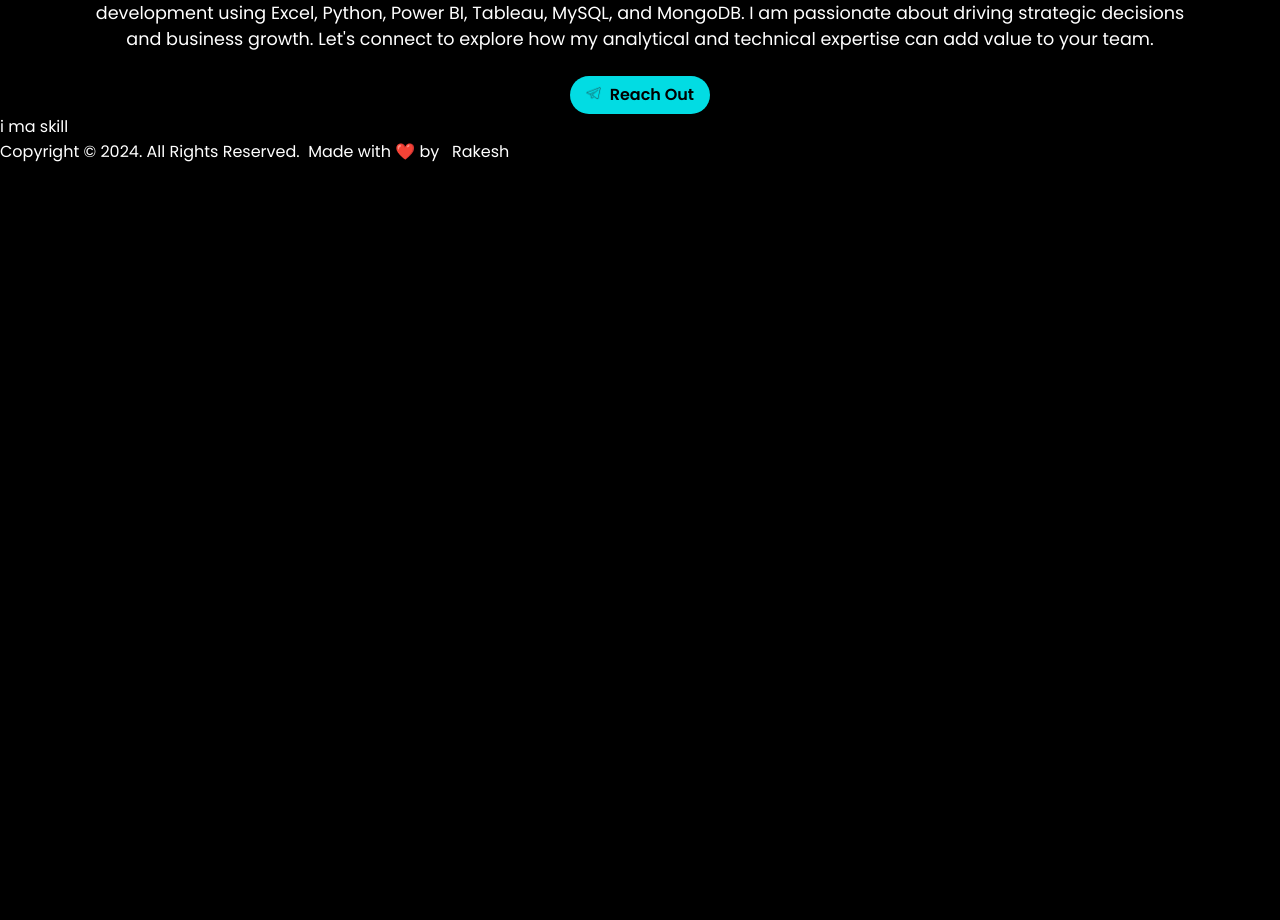
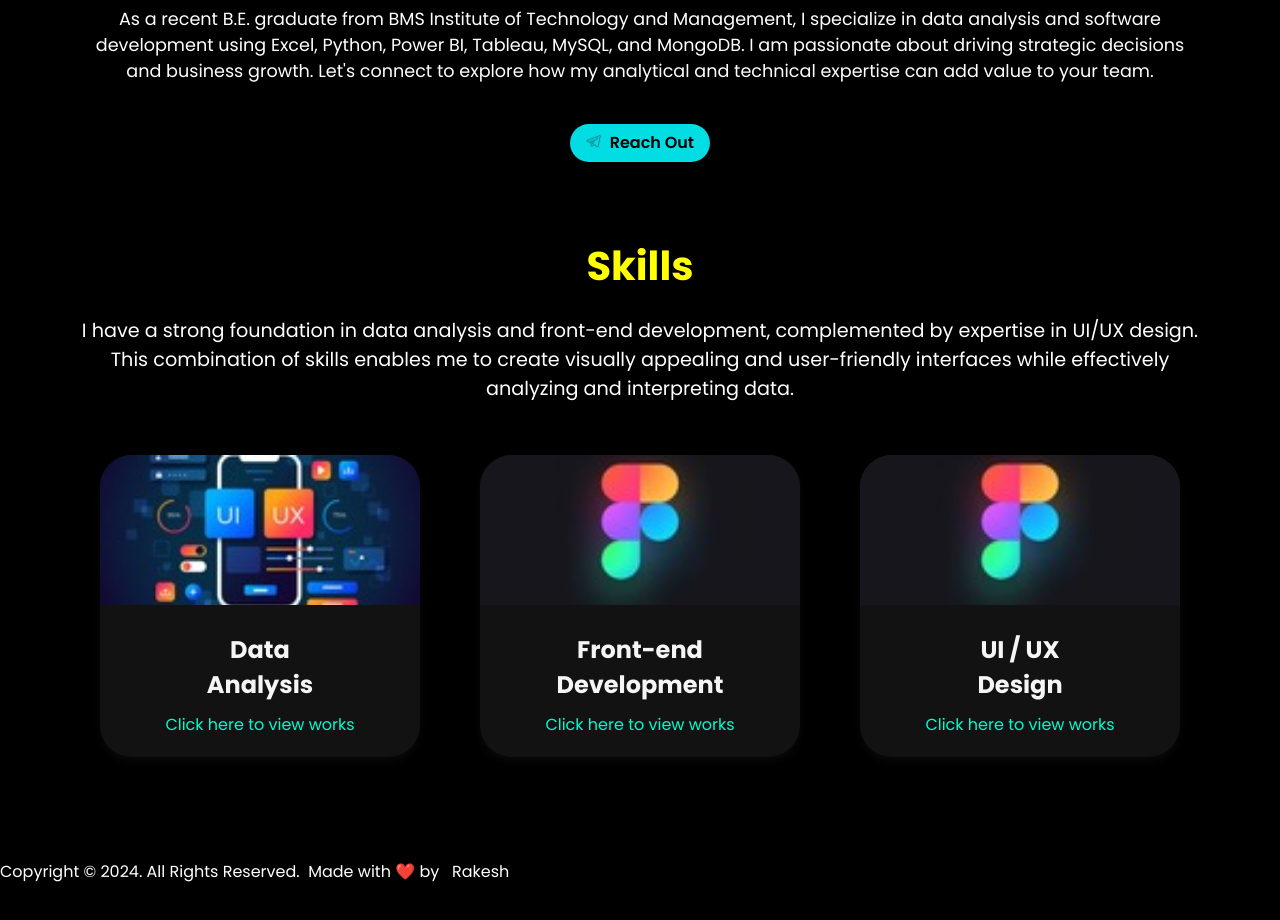
Before and after one commit to rakii17/Portfolio, a React (Create React App) app: page / in a window 1280 px wide. Shown: the part 476-1396 px from the top of the page. Before the commit the page ends 800 px from the top, so only its background shows below. Built offline with nearby package versions, Linux system fonts and the light colour scheme.

Commit message:
Added Skills section

```diff
--- a/src/App.js
+++ b/src/App.js
@@ -1,5 +1,4 @@
 import React from 'react';
-import { BrowserRouter as Router, Route, Routes } from 'react-router-dom';
 import Navbar from './components/Navbar/navbar';
 import Homepage from './components/Homepage/homepage';
 import Skills from './components/Skills/skills';
@@ -7,6 +6,7 @@ import Projects from './components/Projects/projects';
 import Works from './components/Works/works';
 import Studies from './components/Studies/studies';
 import Footer from './components/Footer/footer';
+import { BrowserRouter as Router, Route, Routes } from 'react-router-dom';
 
 function App() {
   return (
@@ -16,6 +16,7 @@ function App() {
         <Homepage />
         <Skills />
         <Projects />
+        <Works />
         <Studies />
         <Footer />
       </div>
--- a/src/components/Homepage/homepage.css
+++ b/src/components/Homepage/homepage.css
@@ -4,7 +4,6 @@
   align-items: center;
   flex-direction: column;
   padding: 0;
-  /* Adjust padding as needed */
   margin-top: 2rem;
   background-color: black;
 }
@@ -12,16 +11,13 @@
 .introContent {
   text-align: center;
   max-width: 70rem;
-  /* Adjust max-width as needed */
-  margin: 0 auto;
+  margin: 1rem auto;
 }
 
 .backgroundIntroImg {
   border-radius: 3rem;
-  /* Makes the image round */
   max-width: 100%;
   margin-top: 0;
-  /* Adjust margin as needed */
   height: 200px;
   width: 200px;
   object-fit: cover;
@@ -29,24 +25,19 @@
 
 .hello {
   font-size: 2em;
-  /* Big font size */
   font-weight: bold;
-  /* Bold text */
 }
 
 .introText {
   font-size: 2em;
-  /* Adjust size as needed */
   margin-top: 1rem;
-  /* Adjust spacing */
+  margin-bottom: 1rem;
   font-weight: bold;
 }
 
 .introSubText {
   font-size: 1.5em;
-  /* Adjust size as needed */
   margin-top: 1rem;
-  /* Adjust spacing */
   font-weight: light;
 }
 
@@ -56,9 +47,7 @@
 
 .introPara {
   font-size: 1.1rem;
-  /* Adjust size as needed */
   margin-top: 1rem;
-  /* Adjust spacing */
 }
 
 .btn {
@@ -72,16 +61,14 @@
   text-decoration: none;
   font-size: 1em;
   cursor: pointer;
-  margin-top: 1.5rem;
+  margin-top: 2.5rem;
   border-radius: 20rem;
-  /* Adjust spacing */
+  margin-bottom: 0.5rem;
 }
 
 .btnImg {
   height: 15px;
-  /* Example button image height */
   margin-right: 5px;
-  /* Example margin for image */
 }
 
 @media (max-width: 780px) {
@@ -129,18 +116,14 @@
 
   .btn {
     font-size: 1em;
-    /* Adjust font size for smaller screens */
     padding: 0.4rem 1rem;
-    /* Adjust padding for smaller screens */
     margin-top: 1.5rem;
-    /* Adjust margin for smaller screens */
     border-radius: 20rem;
+    margin-bottom: 1rem;
   }
 
   .btnImg {
     height: 15px;
-    /* Example button image height */
     margin-right: 5px;
-    /* Example margin for image */
   }
 }
--- /dev/null
+++ b/src/components/Skills/skills.css
@@ -0,0 +1,93 @@
+
+#skills {
+    padding: 50px;
+    background-color: black;
+    text-align: center;
+  }
+
+  .skillContent {
+    text-align: center;
+    max-width: 70rem;
+    margin: 0 auto;
+  }
+
+  .skillTitle {
+    font-size: 2.5em;
+    font-weight: bold;
+    margin-bottom: 20px;
+    color: yellow
+  }
+
+  .skillDesc {
+    font-size: 1.2em;
+    max-width: 70rem;
+    padding-bottom: 200rem;
+    color: white;
+  }
+
+  .skillBars {
+    display: flex;
+    flex-wrap: wrap;
+    justify-content: center;
+    gap: 20px;
+    margin-top: 2rem;
+    margin-bottom: 2rem;
+  }
+
+  .skillBar {
+    background-color: rgb(18, 18, 18);
+    border-radius: 2rem;
+    box-shadow: 0 4px 8px rgba(105, 96, 96, 0.1);
+    overflow: hidden;
+    height: auto;
+    width: 20rem;
+    margin: 20px;
+    transition: transform 0.2s;
+  }
+
+  .skillBar:hover {
+    transform: translateY(-10px);
+  }
+
+  .skillBarImg {
+    width: 100%;
+    height: 150px;
+    object-fit: cover;
+  }
+
+  .skillBarText {
+    padding: 20px;
+    text-align: center;
+  }
+
+  .skillBarText h2 {
+    font-size: 1.5em;
+    margin-bottom: 10px;
+    color: whitesmoke;
+  }
+
+  .skillBarText p {
+    font-size: 1em;
+    color: rgb(1, 252, 206);
+  }
+
+  @media (max-width: 780px) {
+    /* Responsive adjustments for smaller screens */
+    .skillBars {
+      flex-direction: column;
+      align-items: center;
+    }
+
+    .skillBar {
+      width: 90%;
+      margin: 10px 0;
+    }
+
+    .skillBarText h2 {
+      font-size: 1.2em;
+    }
+
+    .skillBarText p {
+      font-size: 0.9em;
+    }
+  }
--- a/src/components/Skills/skills.js
+++ b/src/components/Skills/skills.js
@@ -1,10 +1,43 @@
-import React from 'react'
+import './skills.css';
+import React from 'react';
+import reactImg from '../../assets/reactLogo.png';
+import UiImg from '../../assets/Ui.jpg';
+import FigmaImg from '../../assets/Figma.jpg';
 
 const Skills = () => {
   return (
-    <div>
-      i ma skill
-    </div>
+    <section id="skills">
+      <div className="skillContent">
+        <div className="skillTitle">Skills</div>
+        <span className="skillDesc">
+        I have a strong foundation in data analysis and front-end development, complemented by expertise in UI/UX design. This combination of skills enables me to create visually appealing and user-friendly interfaces while effectively analyzing and interpreting data.</span>
+        <div className="skillBars">
+          <div className="skillBar">
+            <img src={UiImg} alt="Ui" className="skillBarImg" />
+            <div className="skillBarText">
+              <h2>Data <br/>Analysis</h2>
+              <p>Click here to view works </p>
+            </div>
+          </div>
+
+          <div className="skillBar">
+            <img src={FigmaImg} alt="Figma" className="skillBarImg" />
+            <div className="skillBarText">
+              <h2>Front-end Development</h2>
+              <p>Click here to view works </p>
+            </div>
+          </div>
+
+          <div className="skillBar">
+            <img src={FigmaImg} alt="Figma" className="skillBarImg" />
+            <div className="skillBarText">
+              <h2>UI / UX <br/>Design</h2>
+              <p>Click here to view works </p>
+            </div>
+          </div>
+        </div>
+      </div>
+    </section>
   )
 }
 
```
